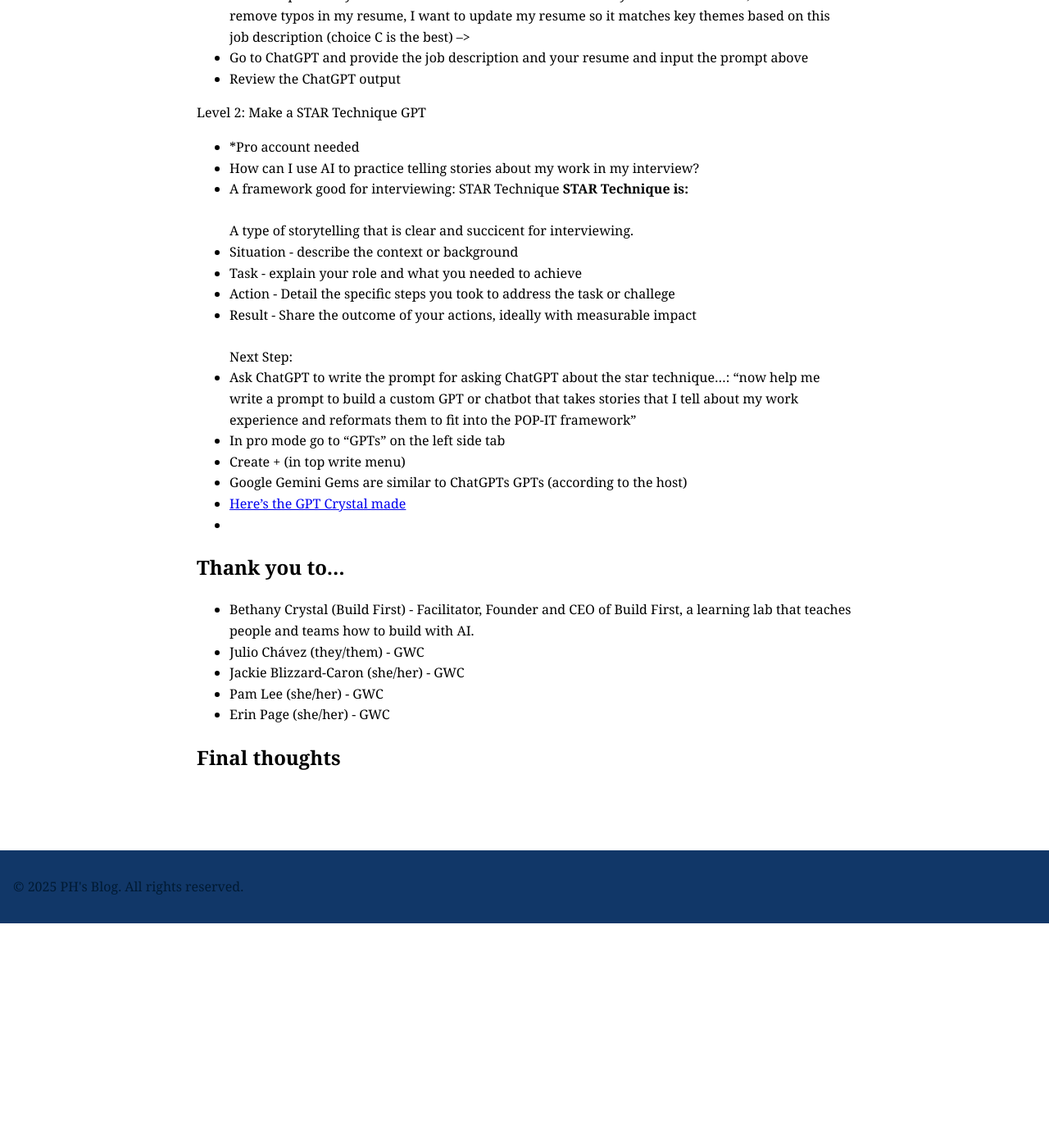
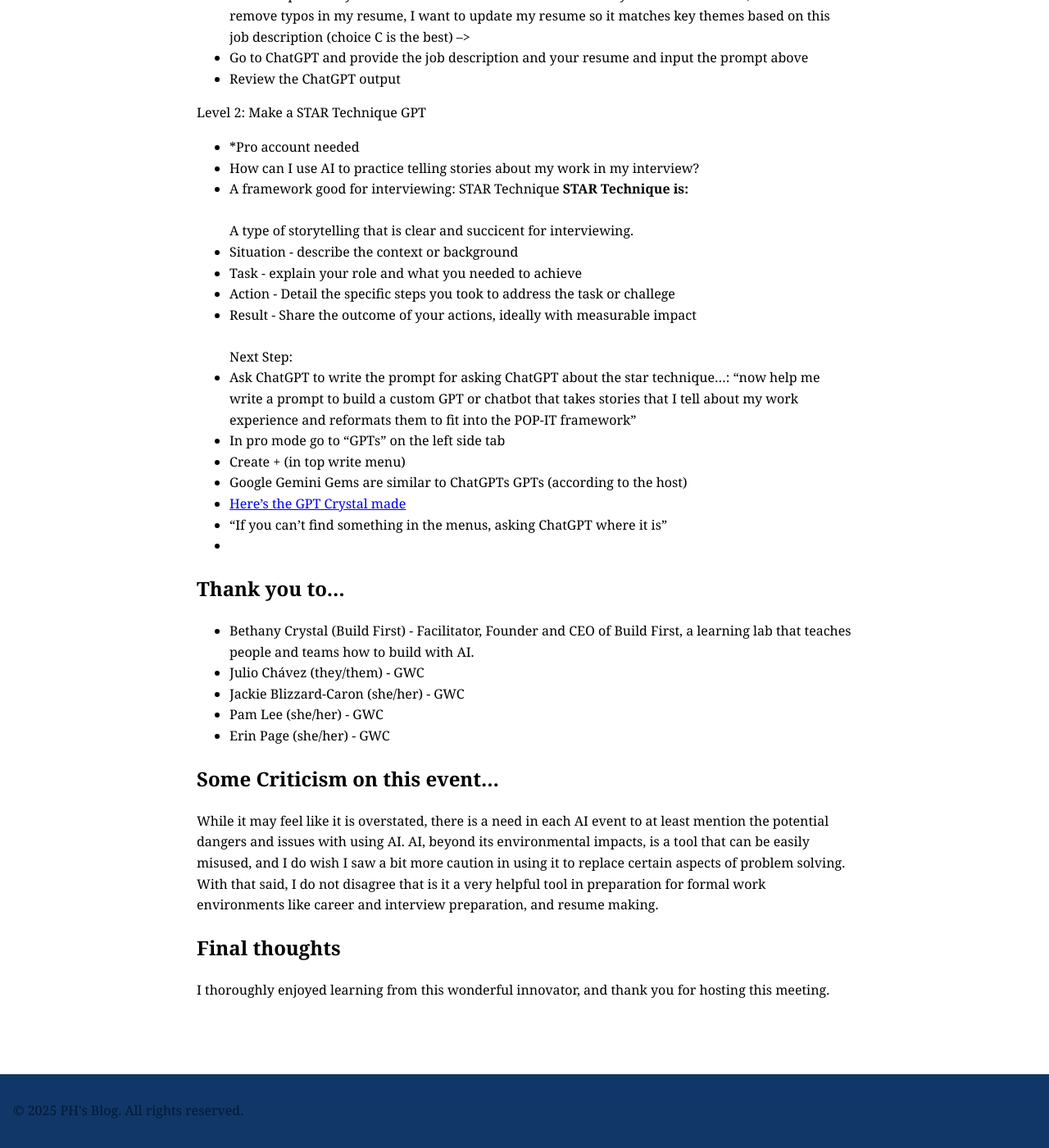
Before and after one commit to CaptainSapphire/PH-s-Blog, a Jekyll site: the page built from _posts/2025-09-24-GWC Workshop-AI for the Job Hunt.md, in a window 1280 px wide and 1400 px high, scrolled down 1471 px. Shown: the whole window at 82% size. Built offline with Jekyll 4.4.1, drawn with Linux system fonts in a browser that asks for light colours; our own code applies the rules of GitHub Pages for plain Markdown files; before the commit the page ends 2597 px from its top, so only the background shows below that.

Commit message:
Update 2025-09-24-GWC Workshop-AI for the Job Hunt.md

```diff
--- a/_posts/2025-09-24-GWC Workshop-AI for the Job Hunt.md
+++ b/_posts/2025-09-24-GWC Workshop-AI for the Job Hunt.md
@@ -54,6 +54,7 @@
 - Create + (in top write menu)
 - Google Gemini Gems are similar to ChatGPTs GPTs (according to the host)
 - [Here's the GPT Crystal made](https://chatgpt.com/g/g-68d32e7be1488191820004dfb0b6d6ac-star-technique-interview-helper)
+- "If you can't find something in the menus, asking ChatGPT where it is"
 -
 
 
@@ -65,4 +66,8 @@
 - Erin Page (she/her) - GWC
 
 
+## Some Criticism on this event...
+While it may feel like it is overstated, there is a need in each AI event to at least mention the potential dangers and issues with using AI. AI, beyond its environmental impacts, is a tool that can be easily misused, and I do wish I saw a bit more caution in using it to replace certain aspects of problem solving. With that said, I do not disagree that is it a very helpful tool in preparation for formal work environments like career and interview preparation, and resume making.
+
 ## Final thoughts
+I thoroughly enjoyed learning from this wonderful innovator, and thank you for hosting this meeting.
```
